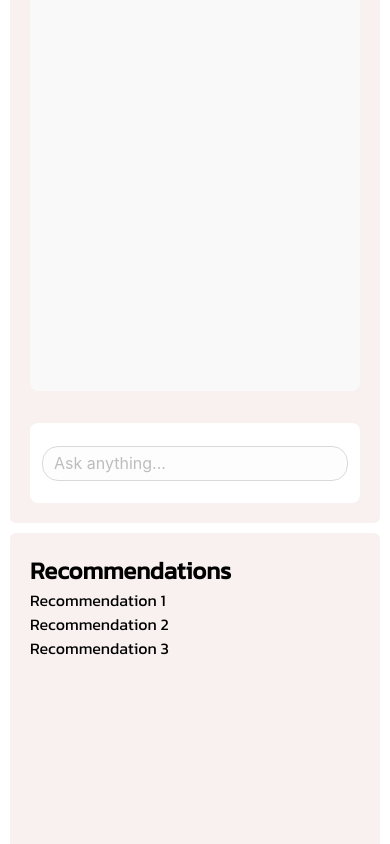
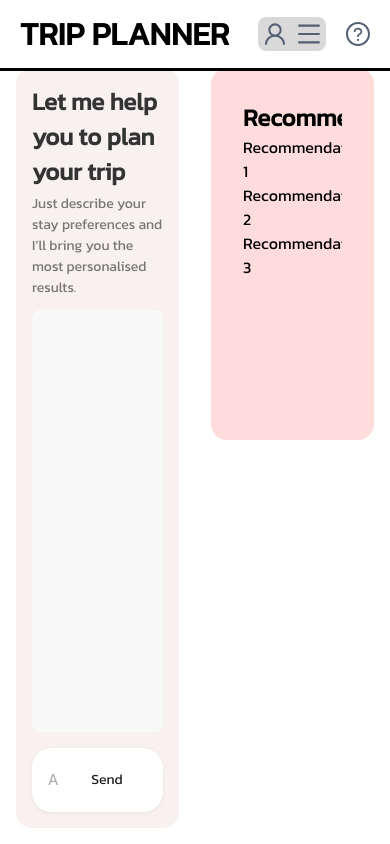
Before and after one commit to gtwndtl/test-trip, a React (Vite) app in the folder frontend/: page /chat in a window 390 px wide. Built offline with nearby package versions, Linux system fonts and the light colour scheme.

Commit message:
Update Chat

```diff
--- a/frontend/src/component/chat/chat.css
+++ b/frontend/src/component/chat/chat.css
@@ -1,28 +1,28 @@
 .chat-container {
   display: flex;
   flex-direction: column;
-  height: 80vh;
-  margin: 10px;
-  padding: 10px;
-  gap: 16px;
+  height: 90vh;
+  width: 100%;
+  padding: 16px;
+  box-sizing: border-box;
+  background-color: #F9F0F0;
 }
 
-/* Header */
 .chat-header {
-  width: 100%;
-  border-radius: 8px;
+  margin-bottom: 12px;
 }
 
 .chat-header h3 {
   font-size: 24px;
   font-weight: 600;
-  margin-bottom: 8px;
   color: #333;
+  margin-bottom: 4px;
 }
 
 .chat-header p {
   font-size: 14px;
-  color: #555;
+  color: #777;
+  margin: 0;
 }
 
 /* Chat messages */
@@ -75,15 +75,29 @@
 
 /* Input */
 .chat-input {
-  width: 100%;
-  border-radius: 8px;
-  background-color: white;
-  height: 80px;
+  background-color: #ffffff;
+  padding: 12px 16px;
+  border-radius: 20px;
+  box-shadow: 0 1px 4px rgba(0, 0, 0, 0.06);
   display: flex;
   align-items: center;
-  padding: 0 12px;
+  margin-top: auto;
 }
 
 .chat-input input {
-  font-size: 16px;
+  width: 100%;
+  font-size: 15px;
+  padding: 8px 0;
+  border: none;
+  outline: none;
+  background: transparent;
 }
+
+.chat-input input::placeholder {
+  color: #aaa;
+}
+
+.chat-input .ant-btn {
+  border-radius: 24px;
+  min-width: 80px;
+}
--- a/frontend/src/component/chat/chat.tsx
+++ b/frontend/src/component/chat/chat.tsx
@@ -1,5 +1,5 @@
 import './chat.css';
-import { Input } from 'antd';
+import { Input, Button } from 'antd';
 import { useState, useRef, useEffect } from 'react';
 
 const Chat = () => {
@@ -7,17 +7,21 @@ const Chat = () => {
   const [messages, setMessages] = useState<{ text: string; sender: 'user' | 'bot' }[]>([]);
   const messagesEndRef = useRef<HTMLDivElement>(null);
 
+  const sendMessage = () => {
+    if (chatInput.trim()) {
+      setMessages(prev => [
+        ...prev,
+        { text: chatInput.trim(), sender: 'user' },
+        { text: 'This is a bot response.', sender: 'bot' },
+      ]);
+      setChatInput('');
+    }
+  };
+
   const handleKeyDown = (e: React.KeyboardEvent<HTMLInputElement>) => {
     if (e.key === 'Enter' && !e.shiftKey) {
       e.preventDefault();
-      if (chatInput.trim()) {
-        setMessages(prev => [
-          ...prev,
-          { text: chatInput.trim(), sender: 'user' },
-          { text: 'This is a bot response.', sender: 'bot' },
-        ]);
-        setChatInput('');
-      }
+      sendMessage();
     }
   };
 
@@ -27,13 +31,11 @@ const Chat = () => {
 
   return (
     <div className="chat-container">
-      {/* Header Section */}
       <div className="chat-header">
         <h3>Let me help you to plan your trip</h3>
         <p>Just describe your stay preferences and I’ll bring you the most personalised results.</p>
       </div>
 
-      {/* Message List Section */}
       <div className="chat-messages">
         {messages.map((msg, index) => (
           <div
@@ -46,15 +48,19 @@ const Chat = () => {
         <div ref={messagesEndRef} />
       </div>
 
-      {/* Input Section */}
-      <div className="chat-input">
+      <div className="chat-input" style={{ display: 'flex', gap: 8 }}>
         <Input
           placeholder="Ask anything..."
           value={chatInput}
           onChange={(e) => setChatInput(e.target.value)}
           onKeyDown={handleKeyDown}
           variant="borderless"
+          onPressEnter={sendMessage}
+          style={{ flexGrow: 1 }}
         />
+        <Button type="text" onClick={sendMessage}>
+          Send
+        </Button>
       </div>
     </div>
   );
--- a/frontend/src/component/map/map.css
+++ b/frontend/src/component/map/map.css
@@ -1,10 +1,8 @@
 .map-container {
   display: flex;
   flex-direction: column;
-  height: 100%;
   width: 100%;
-  border-radius: 8px;
-  overflow: hidden;
+  box-sizing: border-box;
 }
 
 .map-content {
@@ -13,6 +11,7 @@
 }
 
 #map {
+  border-radius: 16px;
   width: 100%;
-  height: 365px; /* ปรับตามต้องการ */
+  height: 370px; /* ปรับตามต้องการ */
 }
--- /dev/null
+++ b/frontend/src/component/recommend/recommend.css
@@ -0,0 +1,8 @@
+.chat-page-recommend{
+  display: flex;
+  flex-direction: column;
+  width: 100%;
+  padding: 16px;
+  box-sizing: border-box;
+  background-color: #ffdcdc;
+}
--- a/frontend/src/component/recommend/recommend.tsx
+++ b/frontend/src/component/recommend/recommend.tsx
@@ -1,3 +1,5 @@
+import './recommend.css';
+
 const Recommend = () => {
     return (
         <div className="chat-page-recommend">
--- a/frontend/src/page/chatpage/chatpage.css
+++ b/frontend/src/page/chatpage/chatpage.css
@@ -1,86 +1,45 @@
-.home-container {
+.chat-page-container {
   display: flex;
   flex-direction: column;
-  width: 100%;
-  min-height: 100vh;
+  align-items: center;
+  justify-content: center;
   box-sizing: border-box;
+  padding-top: 60px;
 }
 
-/* Main Layout */
+.navbar-container {
+  position: fixed;
+  width: 100%;
+  top: 0;
+  z-index: 1000;
+  background-color: white;
+}
+
 .chat-page-content {
   display: flex;
   flex-direction: row;
-  justify-content: center;
-  align-items: stretch;
-  gap: 16px;
-  padding: 16px;
-  height: 90vh;
-  box-sizing: border-box;
+  flex-grow: 1;
+  width: 100vw;
 }
 
-/* Sections (Left & Right) */
 .chat-page-section-1,
 .chat-page-section-2 {
   flex: 1;
+  box-sizing: border-box;
+  padding: 16px;
+}
+
+.chat-page-section-2 {
   display: flex;
   flex-direction: column;
-  background-color: #f9f0f0;
-  border-radius: 8px;
-  overflow: hidden;
-  min-height: 0;
+  flex-grow: 1;
+  gap: 16px; /* ระยะห่างเท่ากันระหว่างลูกแต่ละตัว */
+  height: 90vh;
 }
 
-/* Content inside sections */
+.chat-page-messages,
 .chat-page-recommend,
 .chat-page-map {
   flex: 1;
-  padding: 16px;
-  box-sizing: border-box;
+  border-radius: 16px;
 }
-
-/* === ✅ Responsive Breakpoints === */
-
-/* Tablet & Small Desktop (≤1024px) */
-@media (max-width: 1024px) {
-  .chat-page-content {
-    flex-direction: column;
-    height: auto;
-  }
-
-  .chat-page-section-1,
-  .chat-page-section-2 {
-    width: 100%;
-    height: auto;
-  }
-}
-
-/* Mobile (≤768px) */
-@media (max-width: 768px) {
-  .chat-page-content {
-    padding: 12px;
-    gap: 12px;
-  }
-
-  .chat-page-recommend,
-  .chat-page-map {
-    padding: 12px;
-  }
-}
-
-/* Extra Small Devices (≤480px) */
-@media (max-width: 480px) {
-  .chat-page-content {
-    padding: 10px;
-    gap: 10px;
-  }
-
-  .chat-page-recommend,
-  .chat-page-map {
-    padding: 10px;
-  }
-
-  .chat-page-section-1,
-  .chat-page-section-2 {
-    border-radius: 6px;
-  }
-}
--- a/frontend/src/page/chatpage/chatpage.tsx
+++ b/frontend/src/page/chatpage/chatpage.tsx
@@ -7,7 +7,9 @@ import Navbar from "../../navbar/navbar";
 const ChatPage = () => {
     return (
         <div className="chat-page-container">
-            <Navbar/>
+            <div className="navbar-container">
+                <Navbar />
+            </div>
             <div className="chat-page-content">
                 <div className="chat-page-section-1">
                     <div className="chat-page-messages"><Chat /></div>
```
